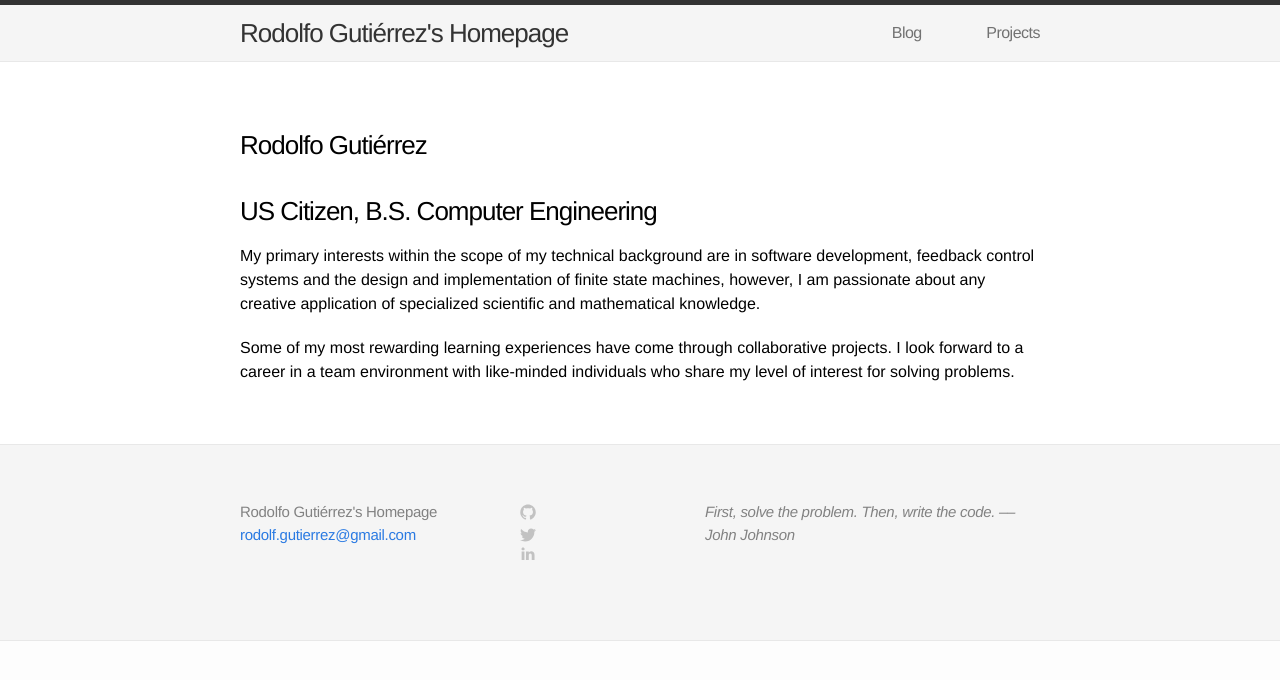
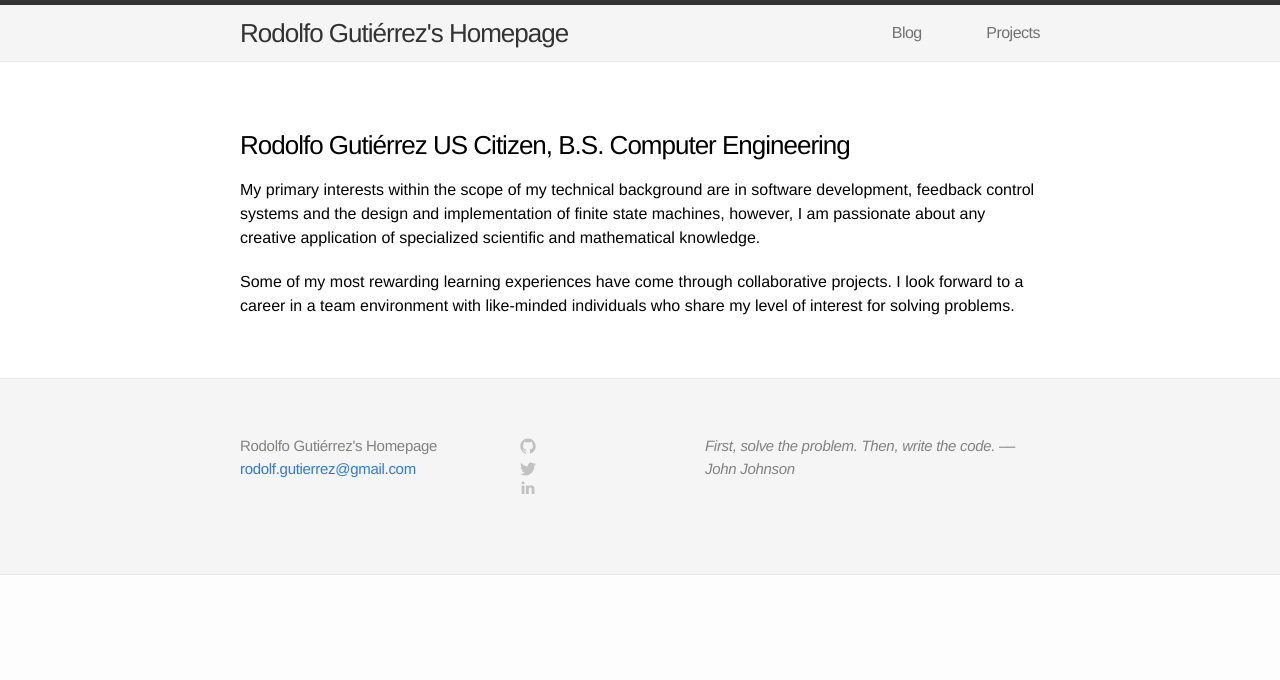
Before and after one commit to gutzrodolfo/arwedding.love, a Jekyll site: the page built from index.html, in a window 1280 px wide. Shown: the top 680 px of the page. Built offline with Jekyll 4.4.1, drawn with Linux system fonts in a browser that asks for light colours.

```diff
--- a/index.html
+++ b/index.html
@@ -2,8 +2,8 @@
 layout: page
 ---
 
-<h3> Rodolfo Gutiérrez </h3>
-<h3> US Citizen, B.S. Computer Engineering </h3>
+<h3> Rodolfo Gutiérrez
+US Citizen, B.S. Computer Engineering </h3>
 
 <p> My primary interests within the scope of my technical background are in software development, feedback control systems and the design and implementation of finite state machines, however, I am passionate about any creative application of specialized scientific and mathematical knowledge. </p>
 
```
